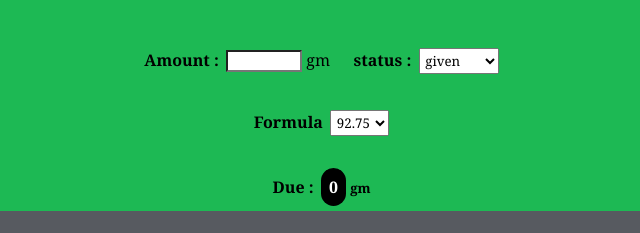
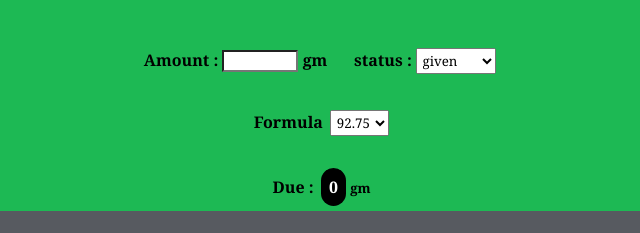
Before and after one commit to saik12345/dokan, a plain HTML site: page index.html in a window 1280 px wide. Shown: the part 339-572 px from the top of the page, 320-960 px from the left. Drawn offline with Linux system fonts and the light colour scheme; a script that the page names is missing.

Commit message:
Update index.html

```diff
--- a/index.html
+++ b/index.html
@@ -61,15 +61,18 @@
           </div>
         </div>
         <div class="container">
-          <span>Amount : </span>
+          <span>Amount :
           <input id="amt" type="number" /> gm
           <h5 id="a-e" hidden>please enter amount</h5>
-          <span style="margin-left: 1rem">status : </span>
+</span>
+          <span style="margin-left: 1rem">status :
 
           <select id="status">
             <option value="given">given</option>
             <option value="received">received</option>
           </select>
+</span>
+
         </div>
         <div id="for">
           <span>Formula</span>
```
